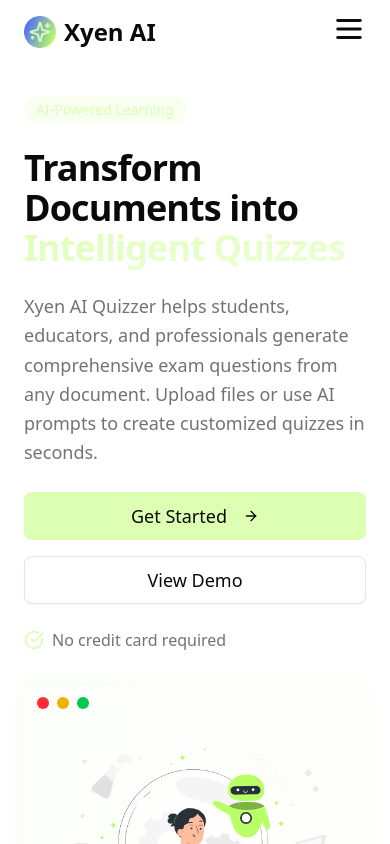
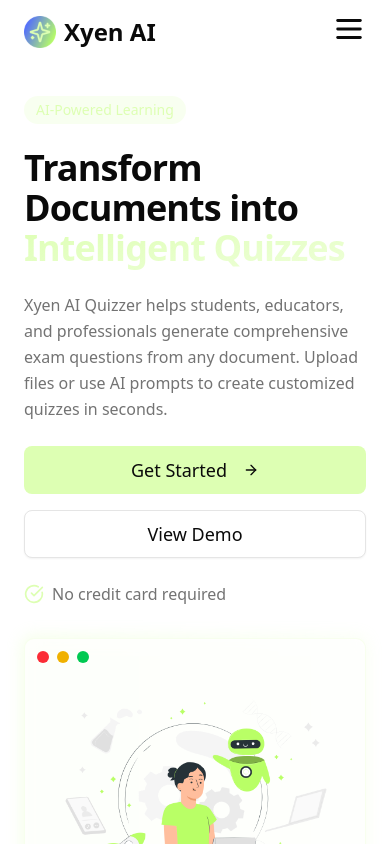
Before and after one commit to justuche224/xyen-AI-quiz-generator, a Next.js app: page / in a window 390 px wide. Shown: the top 844 px of the page. Built offline with nearby package versions, Linux system fonts and the light colour scheme.

Commit message:
fix: seo and pwa

```diff
--- a/src/app/(public)/page.tsx
+++ b/src/app/(public)/page.tsx
@@ -98,7 +98,7 @@
                 </motion.h1>
 
                 <motion.p
-                  className="text-lg lg:text-xl text-muted-foreground leading-relaxed max-w-[600px]"
+                  className="text-md lg:text-xl text-muted-foreground leading-relaxed max-w-[600px]"
                   initial={{ opacity: 0, y: 20 }}
                   animate={{ opacity: 1, y: 0 }}
                   transition={{ delay: 0.4, duration: 0.5 }}
@@ -163,8 +163,8 @@
                     <Image
                       src="/illustrations/Innovation-pana.png"
                       alt="AI Quiz Generation Illustration"
-                      width={500}
-                      height={500}
+                      width={300}
+                      height={300}
                       className="w-full h-auto"
                       priority
                     />
```
Also changed, not shown: src/app/manifest.webmanifest.
